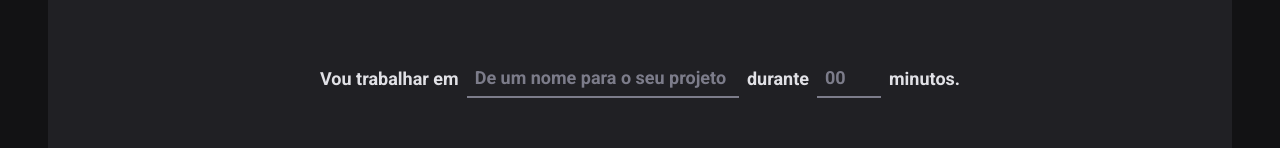
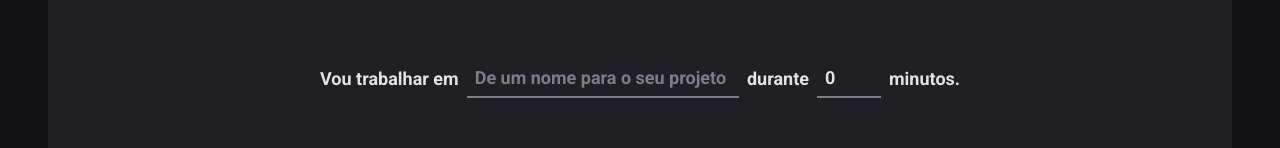
Before and after one commit to sergiorbf/timer, a React (Vite) app: page / in a window 1280 px wide. Shown: the part 166-314 px from the top of the page. Built offline with nearby package versions, Linux system fonts and the light colour scheme.

Commit message:
integrando ts para fazer as funcionalidades do pomodoro, min,sec, etc

```diff
--- a/package.json
+++ b/package.json
@@ -10,11 +10,14 @@
     "preview": "vite preview"
   },
   "dependencies": {
+    "@hookform/resolvers": "^3.3.4",
     "phosphor-react": "^1.4.1",
     "react": "^18.2.0",
     "react-dom": "^18.2.0",
+    "react-hook-form": "^7.51.3",
     "react-router-dom": "^6.22.3",
-    "styled-components": "^6.1.8"
+    "styled-components": "^6.1.8",
+    "zod": "^3.22.5"
   },
   "devDependencies": {
     "@rocketseat/eslint-config": "^2.2.2",
--- a/src/pages/Home/index.tsx
+++ b/src/pages/Home/index.tsx
@@ -1,4 +1,7 @@
 import { Play } from 'phosphor-react'
+import { useForm } from 'react-hook-form'
+import { zodResolver } from '@hookform/resolvers/zod'
+import * as zod from 'zod'
 import {
   CountdownContainer,
   FormContainer,
@@ -8,17 +11,78 @@
   StartCountdownButton,
   TaskInput,
 } from './styles'
+import { useState } from 'react'
+
+const newCycleFormValidationSchema = zod.object({
+  task: zod.string().min(1, 'Informe a tarefa'),
+  minutesAmount: zod
+    .number()
+    .min(5, 'O ciclo precisa ser de no minimo 5 minutos')
+    .max(60, 'O ciclo precisa ser de no maximo 60 minutos'),
+})
+
+type NewCycleFormData = zod.infer<typeof newCycleFormValidationSchema>
+
+interface Cycle {
+  id: string
+  task: string
+  minutesAmount: number
+}
 
 export function Home() {
+  const [cycles, setCycles] = useState<Cycle[]>([])
+  const [activeCycleId, setActiveCycleId] = useState<string | null>(null)
+  const [amountSecondsPasses, setAmountSecondsPasses] = useState(0)
+
+  const { register, handleSubmit, watch, reset } = useForm<NewCycleFormData>({
+    resolver: zodResolver(newCycleFormValidationSchema),
+    defaultValues: {
+      task: '',
+      minutesAmount: 0,
+    },
+  })
+
+  function handleCreateNewCycle(data: NewCycleFormData) {
+    const id = String(new Date().getTime())
+
+    const newCycle: Cycle = {
+      id,
+      task: data.task,
+      minutesAmount: data.minutesAmount,
+    }
+
+    setCycles((state) => [...state, newCycle])
+    setActiveCycleId(id)
+
+    reset()
+  }
+
+  const activeCycle = cycles.find((cycle) => cycle.id === activeCycleId)
+
+  const totalSeconds = activeCycle ? activeCycle.minutesAmount * 60 : 0
+  const currentSeconds = activeCycle ? totalSeconds - amountSecondsPasses : 0
+
+  const minutesAmount = Math.floor(currentSeconds / 60)
+
+  const secondsAmount = currentSeconds % 60
+
+  const minutes = String(minutesAmount).padStart(2, '0')
+
+  const seconds = String(secondsAmount).padStart(2, '0')
+
+  const task = watch('task')
+  const isSubmitDisabled = !task
+
   return (
     <HomeContainer>
-      <form action="">
+      <form onSubmit={handleSubmit(handleCreateNewCycle)} action="">
         <FormContainer>
           <label htmlFor="task">Vou trabalhar em</label>
           <TaskInput
             id="task"
             list="task-suggestions"
             placeholder="De um nome para o seu projeto"
+            {...register('task')}
           />
 
           <datalist id="task-suggestions">
@@ -35,19 +99,20 @@
             min={5}
             max={60}
             placeholder="00"
+            {...register('minutesAmount', { valueAsNumber: true })}
           />
 
           <span>minutos.</span>
         </FormContainer>
         <CountdownContainer>
-          <span>0</span>
-          <span>0</span>
+          <span>{minutes[0]}</span>
+          <span>{minutes[1]}</span>
           <Separator>:</Separator>
-          <span>0</span>
-          <span>0</span>
+          <span>{seconds[0]}</span>
+          <span>{seconds[1]}</span>
         </CountdownContainer>
 
-        <StartCountdownButton disabled type="submit">
+        <StartCountdownButton disabled={isSubmitDisabled} type="submit">
           <Play size={24} />
           Comecar
         </StartCountdownButton>
```
Also changed, not shown: 1 other file (tests, documents, lock files or other folders).
